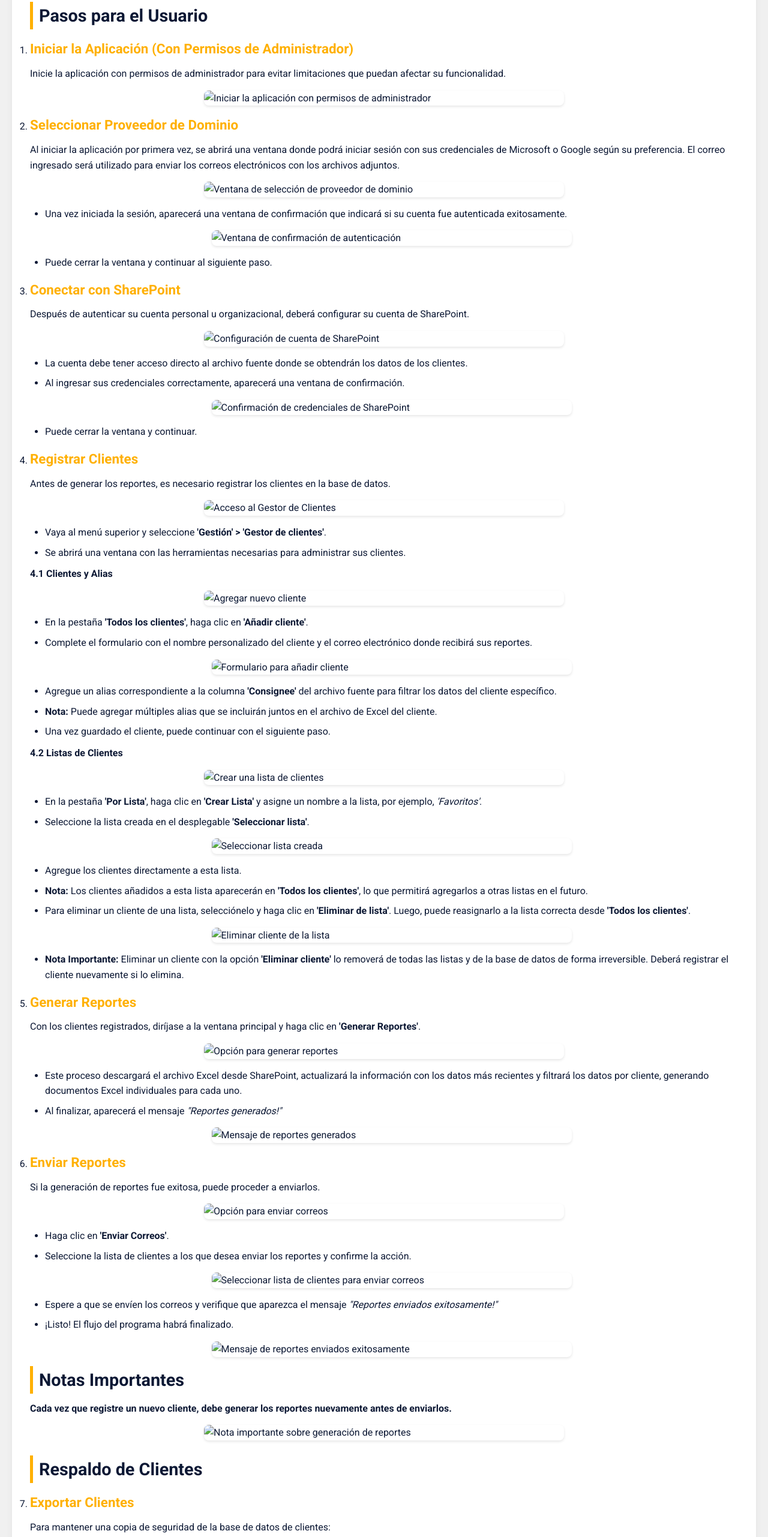
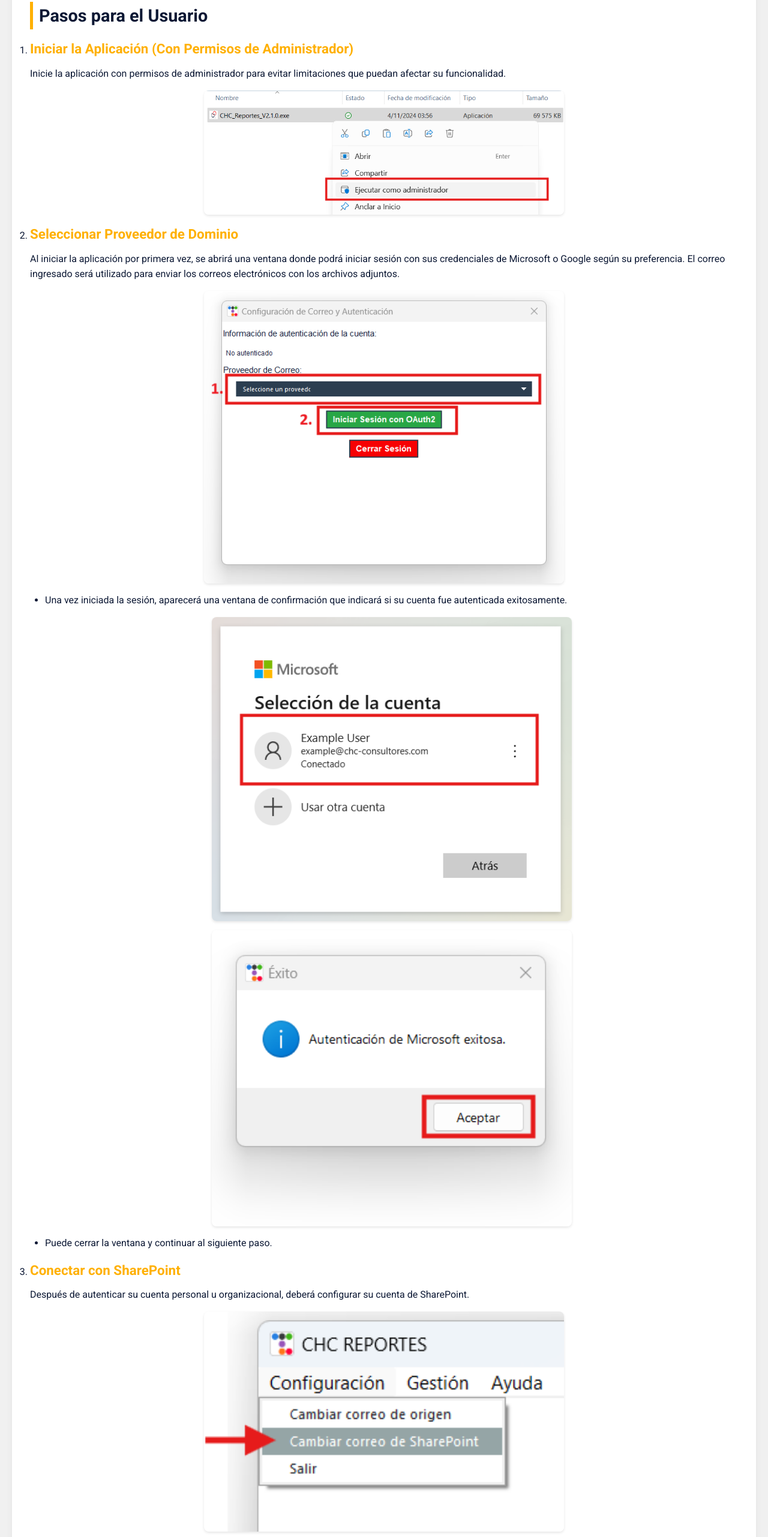
Before and after one commit to AlphaK03/CHC_REPORTES_MANUAL-DE-USUARIO, a plain HTML site: page index.html in a window 1280 px wide. Shown: the part 234-2797 px from the top of the page at 60% size. Drawn offline with Linux system fonts and the light colour scheme; files whose address does not match are found by name.

Commit message:
Update index.html

```diff
--- a/index.html
+++ b/index.html
@@ -23,16 +23,17 @@
                 <li>
                     <h3>Iniciar la Aplicación (Con Permisos de Administrador)</h3>
                     <p>Inicie la aplicación con permisos de administrador para evitar limitaciones que puedan afectar su funcionalidad.</p>
-                    <img src="1.png" alt="Iniciar la aplicación con permisos de administrador" class="step-image">
+                    <img src="images/1.png" alt="Iniciar la aplicación con permisos de administrador" class="step-image">
                 </li>
 
                 <li>
                     <h3>Seleccionar Proveedor de Dominio</h3>
                     <p>Al iniciar la aplicación por primera vez, se abrirá una ventana donde podrá iniciar sesión con sus credenciales de Microsoft o Google según su preferencia. El correo ingresado será utilizado para enviar los correos electrónicos con los archivos adjuntos.</p>
-                    <img src="2.png" alt="Ventana de selección de proveedor de dominio" class="step-image">
+                    <img src="images/2.png" alt="Ventana de selección de proveedor de dominio" class="step-image">
                     <ul>
                         <li>Una vez iniciada la sesión, aparecerá una ventana de confirmación que indicará si su cuenta fue autenticada exitosamente.</li>
-                        <img src="3.png" alt="Ventana de confirmación de autenticación" class="step-image">
+                        <img src="images/3.png" alt="Ventana de confirmación de autenticación" class="step-image">
+                        <img src="images/4.png" alt="Ventana de confirmacion de autenticación" class="step-image">
                         <li>Puede cerrar la ventana y continuar al siguiente paso.</li>
                     </ul>
                 </li>
@@ -40,11 +41,12 @@
                 <li>
                     <h3>Conectar con SharePoint</h3>
                     <p>Después de autenticar su cuenta personal u organizacional, deberá configurar su cuenta de SharePoint.</p>
-                    <img src="4.png" alt="Configuración de cuenta de SharePoint" class="step-image">
+                    <img src="images/5.png" alt="Configuración de cuenta de SharePoint" class="step-image">
+                    <img src="images/6.png" alt="Configuración de cuenta de SharePoint" class="step-image">
                     <ul>
                         <li>La cuenta debe tener acceso directo al archivo fuente donde se obtendrán los datos de los clientes.</li>
                         <li>Al ingresar sus credenciales correctamente, aparecerá una ventana de confirmación.</li>
-                        <img src="5.png" alt="Confirmación de credenciales de SharePoint" class="step-image">
+                        <img src="images/7.png" alt="Confirmación de credenciales de SharePoint" class="step-image">
                         <li>Puede cerrar la ventana y continuar.</li>
                     </ul>
                 </li>
@@ -52,33 +54,42 @@
                 <li>
                     <h3>Registrar Clientes</h3>
                     <p>Antes de generar los reportes, es necesario registrar los clientes en la base de datos.</p>
-                    <img src="6.png" alt="Acceso al Gestor de Clientes" class="step-image">
                     <ul>
                         <li>Vaya al menú superior y seleccione <strong>'Gestión' &gt; 'Gestor de clientes'</strong>.</li>
                         <li>Se abrirá una ventana con las herramientas necesarias para administrar sus clientes.</li>
+                        <img src="images/8.png" alt="Acceso al Gestor de Clientes" class="step-image">
+                        <img src="images/9.png" alt="Acceso al Gestor de Clientes" class="step-image">
                     </ul>
 
                     <h4>4.1 Clientes y Alias</h4>
-                    <img src="7.png" alt="Agregar nuevo cliente" class="step-image">
                     <ul>
                         <li>En la pestaña <strong>'Todos los clientes'</strong>, haga clic en <strong>'Añadir cliente'</strong>.</li>
                         <li>Complete el formulario con el nombre personalizado del cliente y el correo electrónico donde recibirá sus reportes.</li>
-                        <img src="8.png" alt="Formulario para añadir cliente" class="step-image">
+                        <img src="images/10.png" alt="Agregar nuevo cliente" class="step-image">
+                        <img src="images/11.png" alt="Formulario para añadir cliente" class="step-image">
+                        <img src="images/12.png" alt="Formulario para añadir cliente" class="step-image">
+                        <img src="images/13.png" alt="Formulario para añadir cliente" class="step-image">
                         <li>Agregue un alias correspondiente a la columna <strong>'Consignee'</strong> del archivo fuente para filtrar los datos del cliente específico.</li>
+                        <img src="images/14.png" alt="Formulario para añadir alias" class="step-image">
+                        <img src="images/15.png" alt="Formulario para añadir cliente" class="step-image">
+                        <img src="images/16.png" alt="Formulario para añadir cliente" class="step-image">
                         <li><strong>Nota:</strong> Puede agregar múltiples alias que se incluirán juntos en el archivo de Excel del cliente.</li>
                         <li>Una vez guardado el cliente, puede continuar con el siguiente paso.</li>
                     </ul>
 
                     <h4>4.2 Listas de Clientes</h4>
-                    <img src="9.png" alt="Crear una lista de clientes" class="step-image">
                     <ul>
                         <li>En la pestaña <strong>'Por Lista'</strong>, haga clic en <strong>'Crear Lista'</strong> y asigne un nombre a la lista, por ejemplo, <em>'Favoritos'</em>.</li>
+                        <img src="images/17.png" alt="Seleccionar lista creada" class="step-image">
+                        <img src="images/18.png" alt="Seleccionar lista creada" class="step-image">
+
                         <li>Seleccione la lista creada en el desplegable <strong>'Seleccionar lista'</strong>.</li>
-                        <img src="10.png" alt="Seleccionar lista creada" class="step-image">
+                        <img src="images/19.png" alt="Seleccionar lista creada" class="step-image">
                         <li>Agregue los clientes directamente a esta lista.</li>
+                        <img src="images/20.png" alt="Eliminar cliente de la lista" class="step-image">
                         <li><strong>Nota:</strong> Los clientes añadidos a esta lista aparecerán en <strong>'Todos los clientes'</strong>, lo que permitirá agregarlos a otras listas en el futuro.</li>
                         <li>Para eliminar un cliente de una lista, selecciónelo y haga clic en <strong>'Eliminar de lista'</strong>. Luego, puede reasignarlo a la lista correcta desde <strong>'Todos los clientes'</strong>.</li>
-                        <img src="11.png" alt="Eliminar cliente de la lista" class="step-image">
+
                         <li><strong>Nota Importante:</strong> Eliminar un cliente con la opción <strong>'Eliminar cliente'</strong> lo removerá de todas las listas y de la base de datos de forma irreversible. Deberá registrar el cliente nuevamente si lo elimina.</li>
                     </ul>
                 </li>
@@ -86,25 +97,25 @@
                 <li>
                     <h3>Generar Reportes</h3>
                     <p>Con los clientes registrados, diríjase a la ventana principal y haga clic en <strong>'Generar Reportes'</strong>.</p>
-                    <img src="12.png" alt="Opción para generar reportes" class="step-image">
+                    <img src="images/21.png" alt="Opción para generar reportes" class="step-image">
                     <ul>
                         <li>Este proceso descargará el archivo Excel desde SharePoint, actualizará la información con los datos más recientes y filtrará los datos por cliente, generando documentos Excel individuales para cada uno.</li>
                         <li>Al finalizar, aparecerá el mensaje <em>"Reportes generados!"</em></li>
-                        <img src="13.png" alt="Mensaje de reportes generados" class="step-image">
+                        <img src="images/22.png" alt="Mensaje de reportes generados" class="step-image">
                     </ul>
                 </li>
 
                 <li>
                     <h3>Enviar Reportes</h3>
                     <p>Si la generación de reportes fue exitosa, puede proceder a enviarlos.</p>
-                    <img src="14.png" alt="Opción para enviar correos" class="step-image">
+                    <img src="images/23.png" alt="Opción para enviar correos" class="step-image">
                     <ul>
                         <li>Haga clic en <strong>'Enviar Correos'</strong>.</li>
                         <li>Seleccione la lista de clientes a los que desea enviar los reportes y confirme la acción.</li>
-                        <img src="15.png" alt="Seleccionar lista de clientes para enviar correos" class="step-image">
+                        <img src="images/24.png" alt="Seleccionar lista de clientes para enviar correos" class="step-image">
                         <li>Espere a que se envíen los correos y verifique que aparezca el mensaje <em>"Reportes enviados exitosamente!"</em></li>
                         <li>¡Listo! El flujo del programa habrá finalizado.</li>
-                        <img src="16.png" alt="Mensaje de reportes enviados exitosamente" class="step-image">
+                        <img src="images/25.png" alt="Mensaje de reportes enviados exitosamente" class="step-image">
                     </ul>
                 </li>
             </ol>
@@ -112,7 +123,7 @@
             <section>
                 <h2>Notas Importantes</h2>
                 <p><strong>Cada vez que registre un nuevo cliente, debe generar los reportes nuevamente antes de enviarlos.</strong></p>
-                <img src="17.png" alt="Nota importante sobre generación de reportes" class="step-image">
+                <img src="images/21.png" alt="Opción para generar reportes" class="step-image">
             </section>
 
             <section>
```
